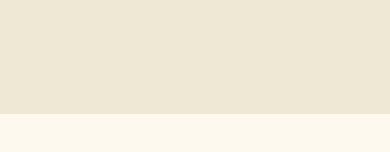
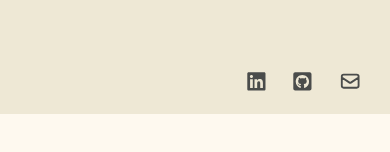
Before and after one commit to melansonS/melansons-old, a React (Create React App) app: page / in a window 390 px wide. Shown: the part 730-882 px from the top of the page. Built offline with nearby package versions, Linux system fonts and the light colour scheme; a web font is replaced by a local one.

Commit message:
Set up the footer and icon urls

```diff
--- a/src/App.js
+++ b/src/App.js
@@ -1,4 +1,5 @@
 import { useState, useEffect } from "react";
+import Footer from "./components/Footer";
 import Header from "./components/Header";
 import Nav from "./components/Nav";
 import ScrollContainer from "./components/ScrollContainer";
@@ -71,6 +72,7 @@ function App() {
         section={section}
         setSection={setSection}
       />
+      <Footer />
     </div>
   );
 }
--- /dev/null
+++ b/src/components/Footer.js
@@ -0,0 +1,25 @@
+import { FaLinkedin, FaGithubSquare } from "react-icons/fa";
+import { HiOutlineMail } from "react-icons/hi";
+
+const Footer = () => {
+  return (
+    <footer>
+      <div>
+        <a
+          target="_blank"
+          href="https://www.linkedin.com/in/samuel-melanson/"
+          rel="noreferrer">
+          <FaLinkedin />
+        </a>
+        <a target="_blank" href="https://github.com/melansonS" rel="noreferrer">
+          <FaGithubSquare />
+        </a>
+        <a href="mailto:samuelmelanson@live.com">
+          <HiOutlineMail className="email-icon" />
+        </a>
+      </div>
+    </footer>
+  );
+};
+
+export default Footer;
--- a/src/components/ScrollContainer.js
+++ b/src/components/ScrollContainer.js
@@ -4,7 +4,7 @@ import TypedText from "./TypedText";
 
 const ScrollContainer = ({ darkTheme, lang, setSection, section }) => {
   const handleScroll = (e) => {
-    // forces an even delay when scrolling up or down before the setSection get's called
+    // forces an "even" delay when scrolling up or down before the setSection get's called
     if (
       Math.round(e.target.scrollTop / (e.target.scrollHeight / 4) + 1) ===
       section
--- a/src/styles/App.css
+++ b/src/styles/App.css
@@ -198,7 +198,6 @@ header {
 
 .header-buttons .toggle-lang:hover {
   font-size: 1.1em;
-  text-decoration: underline;
 }
 
 .header-buttons .toggle-theme {
@@ -471,6 +470,43 @@ nav a:hover {
   }
 }
 
+footer {
+  position: absolute;
+  bottom: 1rem;
+  right: 3rem;
+}
+
+footer a {
+  color: inherit;
+  font-size: 1.5rem;
+  margin: 0 1rem;
+  opacity: 0.8;
+  text-decoration: none;
+  -webkit-transition: opacity 0.5s;
+  transition: opacity 0.5s;
+}
+
+footer a:hover {
+  opacity: 1;
+}
+
+footer .email-icon {
+  font-size: 1.6rem;
+}
+
+@media screen and (max-width: 800px) {
+  footer {
+    right: 1rem;
+  }
+  footer a {
+    font-size: 1.3rem;
+    margin: 0 0.8rem;
+  }
+  footer .email-icon {
+    font-size: 1.4rem;
+  }
+}
+
 body {
   font-family: "PT Mono", monospace;
   margin: 0;
--- a/src/styles/App.scss
+++ b/src/styles/App.scss
@@ -3,6 +3,7 @@
 @import "./header";
 @import "./nav";
 @import "./typedText";
+@import "./footer";
 // --------------------
 
 // --
--- /dev/null
+++ b/src/styles/_footer.scss
@@ -0,0 +1,37 @@
+footer {
+  position: absolute;
+  bottom: 1rem;
+  right: 3rem;
+
+  a {
+    color: inherit;
+    font-size: 1.5rem;
+    margin: 0 1rem;
+    opacity: 0.8;
+    text-decoration: none;
+    transition: opacity 0.5s;
+
+    &:hover {
+      opacity: 1;
+    }
+  }
+
+  .email-icon {
+    font-size: 1.6rem;
+  }
+}
+
+@media screen and (max-width: $mobileBreakpoint) {
+  footer {
+    right: 1rem;
+
+    a {
+      font-size: 1.3rem;
+      margin: 0 0.8rem;
+    }
+
+    .email-icon {
+      font-size: 1.4rem;
+    }
+  }
+}
--- a/src/styles/_header.scss
+++ b/src/styles/_header.scss
@@ -56,7 +56,6 @@ header {
 
     &:hover {
       font-size: 1.1em;
-      text-decoration: underline;
     }
   }
 
```
Also changed, not shown: 1 other file (tests, documents, lock files or other folders).
